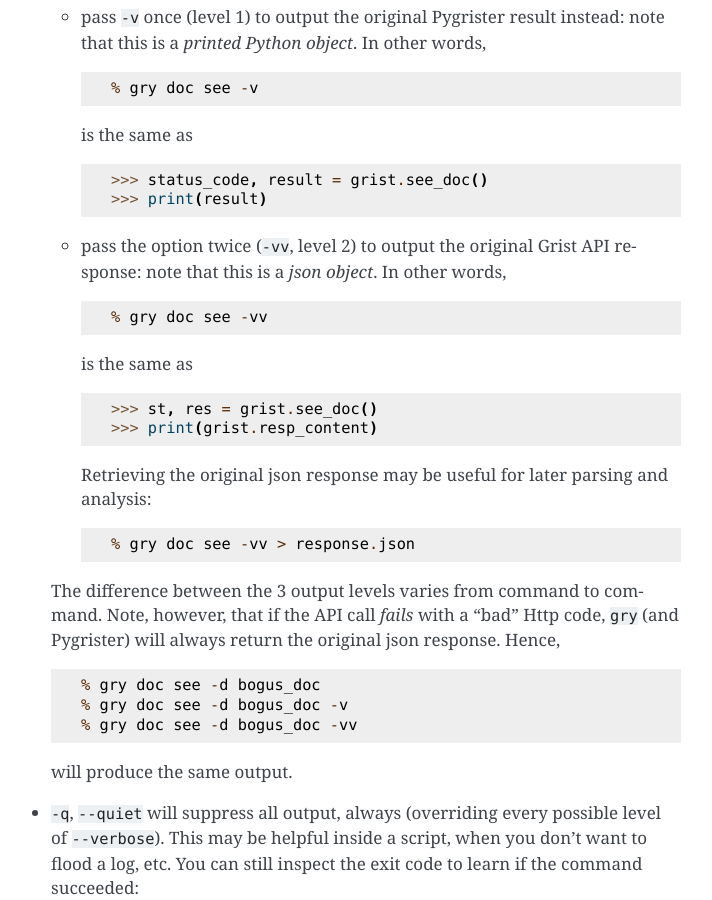
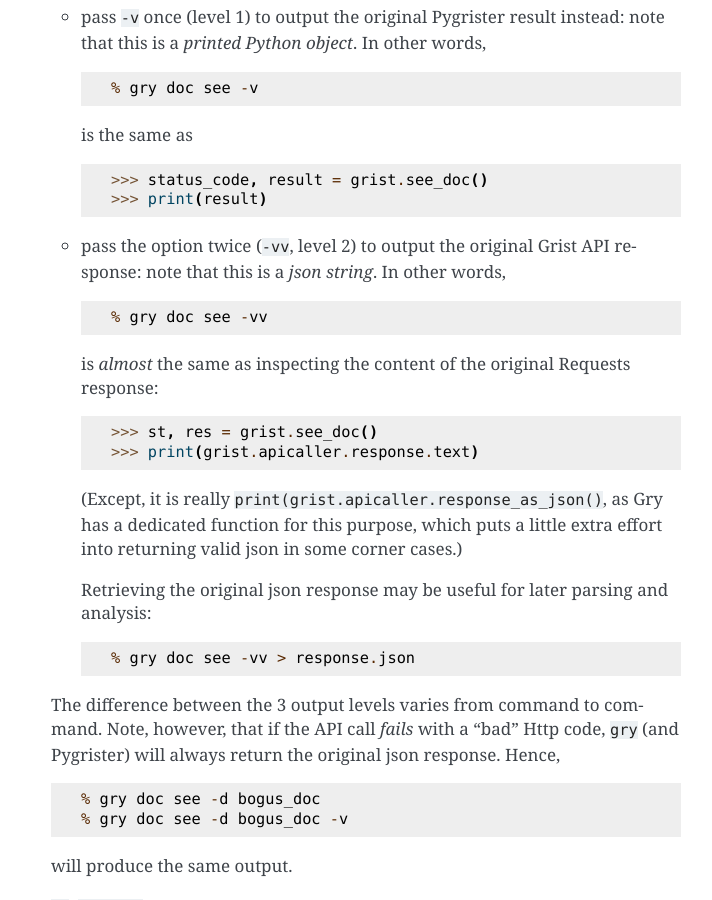
Before and after one commit to ricpol/pygrister, a Sphinx documentation site: the page built from doc/gry.rst, in a window 1280 px wide and 900 px high, scrolled down 5038 px. Shown: the whole window, without its empty margins (399-1111 px from the left). Built offline with Sphinx 7.4.7, drawn with Linux system fonts in a browser that asks for light colours.

Commit message:
clarification in gry docs

```diff
--- a/doc/gry.rst
+++ b/doc/gry.rst
@@ -235,14 +235,19 @@ Output type control.
       >>> print(result)
 
   - pass the option twice (``-vv``, level 2) to output the original Grist API
-    response: note that this is a *json object*. In other words, ::
+    response: note that this is a *json string*. In other words, ::
 
       % gry doc see -vv
 
-    is the same as ::
+    is *almost* the same as inspecting the content of the original Requests
+    response::
 
       >>> st, res = grist.see_doc()
-      >>> print(grist.resp_content)
+      >>> print(grist.apicaller.response.text)
+
+    (Except, it is really ``print(grist.apicaller.response_as_json()``, as
+    Gry has a dedicated function for this purpose, which puts a little extra
+    effort into returning valid json in some corner cases.)
 
     Retrieving the original json response may be useful for later parsing and
     analysis::
@@ -255,7 +260,6 @@ Output type control.
 
     % gry doc see -d bogus_doc
     % gry doc see -d bogus_doc -v
-    % gry doc see -d bogus_doc -vv
 
   will produce the same output.
 
```
